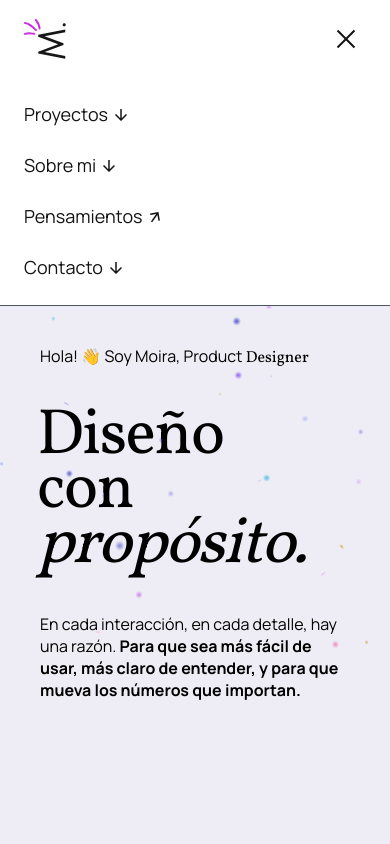
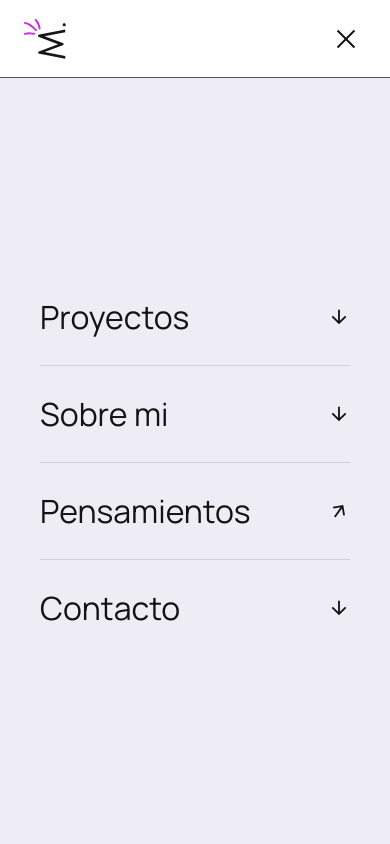
Before and after one commit to moira05/portfolioweb, a Next.js app: page / in a window 390 px wide. Both pictures are taken after a click on the button "Abrir menú". Shown: the top 844 px of the page. Built offline with nearby package versions, Linux system fonts and the light colour scheme.

Commit message:
cambie el menu mobile

```diff
--- a/src/components/Navbar.tsx
+++ b/src/components/Navbar.tsx
@@ -12,13 +12,7 @@ const navLinks = [
 
 function ArrowIcon({ className }: { className?: string }) {
   return (
-    <svg
-      xmlns="http://www.w3.org/2000/svg"
-      viewBox="0 0 24 24"
-      fill="currentColor"
-      className={className}
-      aria-hidden="true"
-    >
+    <svg xmlns="http://www.w3.org/2000/svg" viewBox="0 0 24 24" fill="currentColor" className={className} aria-hidden="true">
       <path d="M12 4l-1.41 1.41L16.17 11H4v2h12.17l-5.58 5.59L12 20l8-8-8-8z" />
     </svg>
   );
@@ -31,7 +25,6 @@ export default function Navbar() {
   useEffect(() => {
     const sectionIds = navLinks.map((l) => l.sectionId).filter(Boolean) as string[];
     const observers: IntersectionObserver[] = [];
-
     sectionIds.forEach((id) => {
       const el = document.getElementById(id);
       if (!el) return;
@@ -42,9 +35,18 @@ export default function Navbar() {
       observer.observe(el);
       observers.push(observer);
     });
-
     return () => observers.forEach((o) => o.disconnect());
   }, []);
+
+  // Lock body scroll when menu is open
+  useEffect(() => {
+    if (menuOpen) {
+      document.body.style.overflow = "hidden";
+    } else {
+      document.body.style.overflow = "";
+    }
+    return () => { document.body.style.overflow = ""; };
+  }, [menuOpen]);
 
   const handleClick = (sectionId: string | null) => (e: React.MouseEvent<HTMLAnchorElement>) => {
     setMenuOpen(false);
@@ -54,6 +56,7 @@ export default function Navbar() {
   };
 
   return (
+    <>
       <nav className="w-full border-b border-[#4b5563] bg-white relative z-50">
         <div className="mx-auto flex h-[77px] max-w-screen-xl items-center justify-between px-6 md:px-10">
           {/* Logo */}
@@ -81,33 +84,63 @@ export default function Navbar() {
 
           {/* Hamburger button */}
           <button
-          className="md:hidden flex flex-col justify-center gap-[5px] p-2 cursor-pointer"
+            className="md:hidden flex flex-col justify-center gap-[5px] p-2 cursor-pointer z-[60]"
             onClick={() => setMenuOpen((o) => !o)}
-          aria-label="Menú"
+            aria-label={menuOpen ? "Cerrar menú" : "Abrir menú"}
           >
-          <span className={`block h-[2px] w-6 bg-[#131313] transition-all duration-300 ${menuOpen ? "translate-y-[7px] rotate-45" : ""}`} />
-          <span className={`block h-[2px] w-6 bg-[#131313] transition-all duration-300 ${menuOpen ? "opacity-0" : ""}`} />
-          <span className={`block h-[2px] w-6 bg-[#131313] transition-all duration-300 ${menuOpen ? "-translate-y-[7px] -rotate-45" : ""}`} />
+            <span className={`block h-[2px] w-6 bg-[#131313] transition-all duration-300 origin-center ${menuOpen ? "translate-y-[7px] rotate-45" : ""}`} />
+            <span className={`block h-[2px] w-6 bg-[#131313] transition-all duration-300 ${menuOpen ? "opacity-0 scale-x-0" : ""}`} />
+            <span className={`block h-[2px] w-6 bg-[#131313] transition-all duration-300 origin-center ${menuOpen ? "-translate-y-[7px] -rotate-45" : ""}`} />
+          </button>
+        </div>
+      </nav>
+
+      {/* Fullscreen mobile menu */}
+      <div
+        className={`md:hidden fixed inset-0 z-40 bg-[#eeedf5] flex flex-col transition-all duration-400 ease-in-out ${
+          menuOpen ? "opacity-100 pointer-events-auto" : "opacity-0 pointer-events-none"
+        }`}
+        style={{ transitionDuration: "350ms" }}
+      >
+        {/* Close button top-right */}
+        <div className="flex justify-end px-6 pt-6 pb-4">
+          <button
+            onClick={() => setMenuOpen(false)}
+            aria-label="Cerrar menú"
+            className="flex items-center justify-center w-10 h-10 cursor-pointer"
+          >
+            <svg width="24" height="24" viewBox="0 0 24 24" fill="none" xmlns="http://www.w3.org/2000/svg">
+              <path d="M18 6L6 18M6 6l12 12" stroke="#131313" strokeWidth="2" strokeLinecap="round" />
+            </svg>
           </button>
         </div>
 
-      {/* Mobile menu */}
-      {menuOpen && (
-        <div className="md:hidden absolute top-[77px] left-0 w-full bg-white border-b border-[#4b5563] px-6 py-6 flex flex-col gap-6">
-          {navLinks.map(({ label, href, arrowRotation, external, sectionId }) => (
+        {/* Links — vertically centered */}
+        <div className="flex flex-1 flex-col justify-center px-10">
+          {navLinks.map(({ label, href, arrowRotation, external, sectionId }, idx) => (
+            <div key={label}>
               <Link
-              key={label}
                 href={href}
                 {...(external ? { target: "_blank", rel: "noopener noreferrer" } : {})}
                 onClick={handleClick(sectionId)}
-              className="group flex items-center gap-1 font-manrope text-[18px] font-normal text-[#131313] hover:opacity-60 transition-opacity"
+                className="group flex items-center justify-between py-6 font-manrope text-[2rem] font-normal text-[#131313] transition-opacity hover:opacity-50"
+                style={{
+                  opacity: menuOpen ? 1 : 0,
+                  transform: menuOpen ? "translateY(0)" : "translateY(-12px)",
+                  transition: `opacity 350ms ease, transform 350ms ease`,
+                  transitionDelay: menuOpen ? `${idx * 80 + 100}ms` : "0ms",
+                }}
               >
                 {label}
-              <ArrowIcon className={`size-[18px] ${arrowRotation}`} />
+                <ArrowIcon className={`size-[22px] ${arrowRotation}`} />
               </Link>
+              {idx < navLinks.length - 1 && (
+                <div className="h-px bg-[#4b5563]/20" />
+              )}
+            </div>
           ))}
         </div>
-      )}
-    </nav>
+      </div>
+    </>
   );
 }
```
Also changed, not shown: public/linkedin.png (added). Lines whose indentation alone changed are shown as unchanged.
